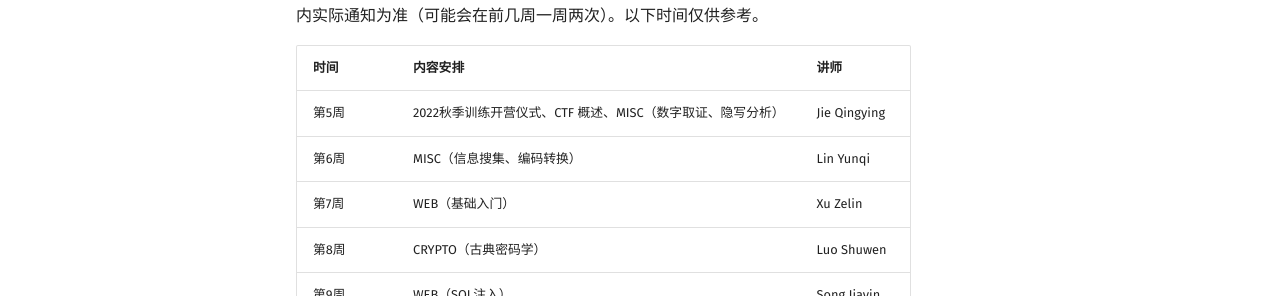
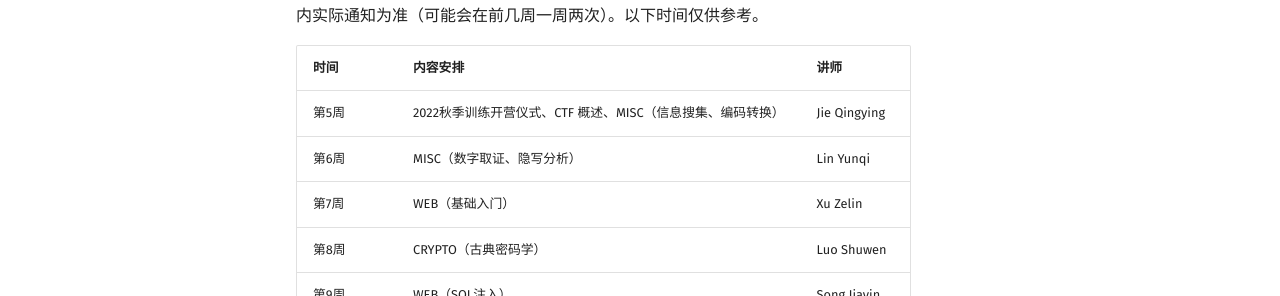
Before and after one commit to CUCCS/ctf-wiki, an MkDocs documentation site: the page built from docs/training/2022Autumn/秋季培训大纲.md, in a window 1280 px wide and 1029 px high. Shown: the part 444-740 px from the top of the window. Built offline with MkDocs 1.6.1 and Material for MkDocs 9.7.7, drawn with Linux system fonts in a browser that asks for light colours.

Commit message:
更改培训大纲

```diff
--- a/docs/training/2022Autumn/秋季培训大纲.md
+++ b/docs/training/2022Autumn/秋季培训大纲.md
@@ -11,8 +11,8 @@
 
 | 时间   | 内容安排                                                   | 讲师                                         |
 | ------ | ---------------------------------------------------------- | -------------------------------------------- |
-| 第5周 | 2022秋季训练开营仪式、CTF 概述、MISC（数字取证、隐写分析）     |   Jie Qingying                               |
-| 第6周 | MISC（信息搜集、编码转换）                        |    Lin Yunqi                                 |
+| 第5周 | 2022秋季训练开营仪式、CTF 概述、MISC（信息搜集、编码转换）     |   Jie Qingying                               |
+| 第6周 | MISC（数字取证、隐写分析）                        |    Lin Yunqi                                 |
 | 第7周 | WEB（基础入门）                                    |   Xu Zelin                                |
 | 第8周 | CRYPTO（古典密码学）                                 |   Luo Shuwen                            |
 | 第9周 | WEB（SQL注入）                                      |   Song Jiayin                              |
```
